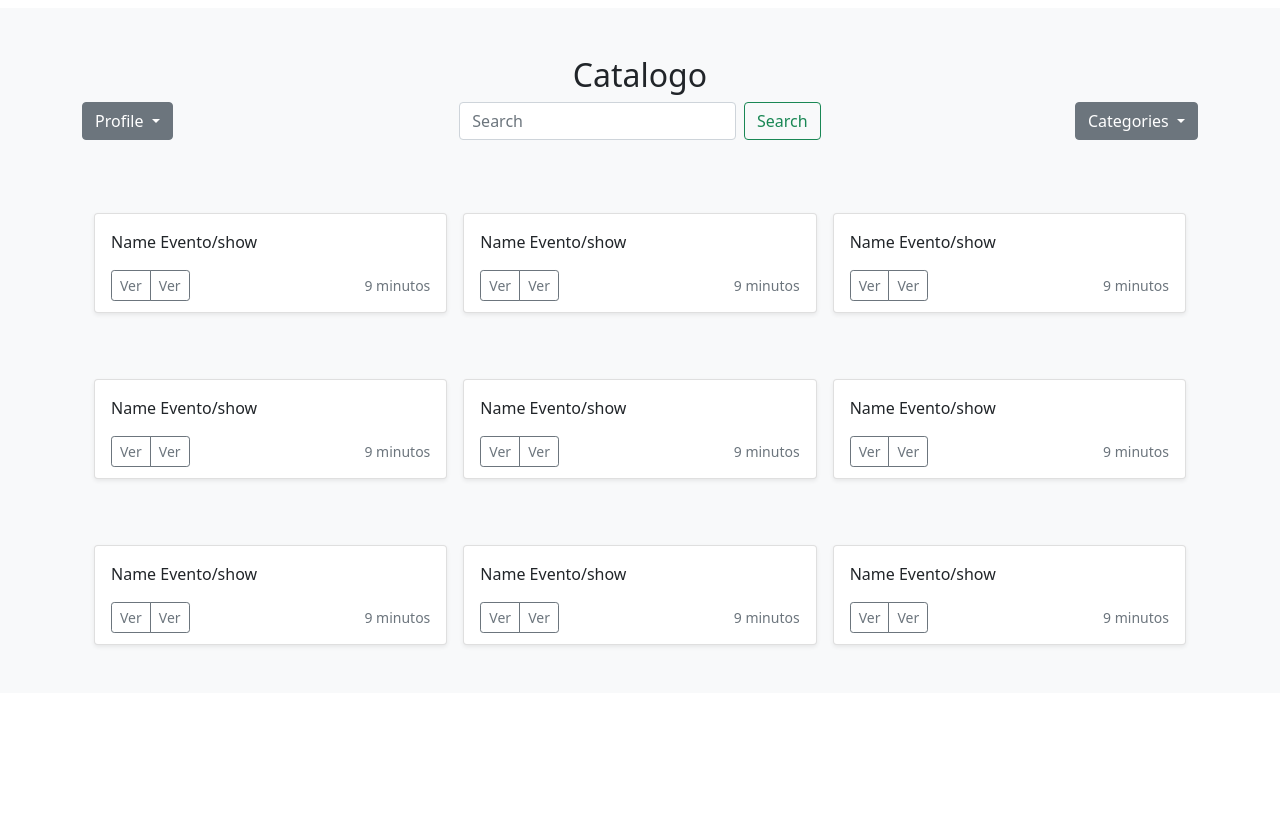
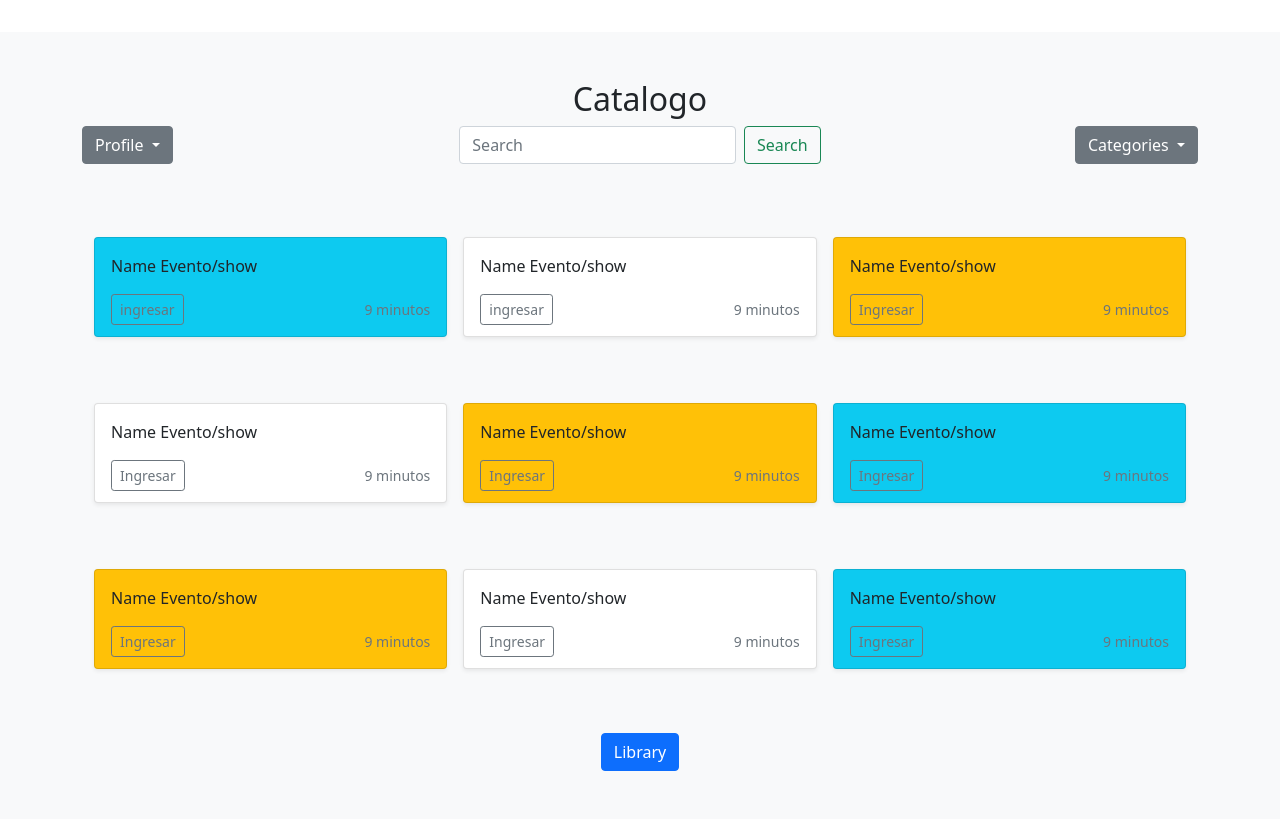
Before and after one commit to AbrahamLugoRamirez/RAVII, a PHP site: page /html/catalogo.html in a window 1280 px wide. Shown: the part 56-875 px from the top of the page. Before the commit the page ends 704 px from the top, so only its background shows below. Run offline with PHP 8.4, Linux system fonts and the light colour scheme.

Commit message:
Ingresar Room

```diff
--- a/html/catalogo.html
+++ b/html/catalogo.html
@@ -14,6 +14,7 @@
     <title>RAVII</title>
   </head>
   <body>
+    <div id="up"><a>a</a></div>
     <nav class="navbar navbar-expand-lg navbar-dark bg-dark fixed-top">
         <div class="container-fluid">
           <a class="navbar-brand" href="../index.html">RAVII</a>
@@ -24,7 +25,7 @@
           <div class="collapse navbar-collapse" id="navbarNavDropdown">
             <ul class="navbar-nav">
               <li class="nav-item">
-                <a class="nav-link " aria-current="page" href="#">Home</a>
+                <a class="nav-link " aria-current="page" href="../index.html">Home</a>
               </li>
               <li class="nav-item">
                 <a class="nav-link active" href="#catalogo">Catalogo</a>
@@ -51,7 +52,8 @@
 
 
 
-  <section class="catalogo" id="catalogo">
+
+  <section class="catalogo " id="catalogo">
     <div class="album py-5 bg-light">
       <div class="padres">
 
@@ -129,8 +131,8 @@
         <div class="container" style="margin-top: 2%;">
 
           <div class="row row-cols-1 row-cols-sm-2 row-cols-md-3 g-3">
-            <div class="col">
-              <div class="card shadow-sm transition1">
+            <div class="col" >
+              <div class="card shadow-sm transition1 text-dark bg-info" >
                 <svg class="bd-placeholder-img card-img-top" width="100%" height="225"
                   xmlns="http://www.w3.org/2000/svg" role="img" aria-label="Placeholder: ظفري"
                   preserveAspectRatio="xMidYMid slice" focusable="false">
@@ -139,12 +141,11 @@
                     dy=".3em">Picture</text>
                 </svg>
 
-                <div class="card-body  ">
+                <div class="card-body ">
                   <p class="card-text">Name Evento/show</p>
                   <div class="d-flex justify-content-between align-items-center">
                     <div class="btn-group">
-                      <button type="button" class="btn btn-sm btn-outline-secondary">Ver</button>
-                      <button type="button" class="btn btn-sm btn-outline-secondary">Ver</button>
+                      <button type="button" class="btn btn-sm btn-outline-secondary" onclick="room()">ingresar</button>
                     </div>
                     <small class="text-muted">9 minutos</small>
                   </div>
@@ -165,8 +166,7 @@
                   <p class="card-text">Name Evento/show</p>
                   <div class="d-flex justify-content-between align-items-center">
                     <div class="btn-group">
-                      <button type="button" class="btn btn-sm btn-outline-secondary">Ver</button>
-                      <button type="button" class="btn btn-sm btn-outline-secondary">Ver</button>
+                      <button type="button" class="btn btn-sm btn-outline-secondary" onclick="room()">ingresar</button>
                     </div>
                     <small class="text-muted">9 minutos</small>
                   </div>
@@ -174,7 +174,7 @@
               </div>
             </div>
             <div class="col">
-              <div class="card shadow-sm transition1">
+              <div class="card shadow-sm transition1 text-dark bg-warning">
                 <svg class="bd-placeholder-img card-img-top" width="100%" height="225"
                   xmlns="http://www.w3.org/2000/svg" role="img" aria-label="Placeholder: ظفري"
                   preserveAspectRatio="xMidYMid slice" focusable="false">
@@ -187,8 +187,7 @@
                   <p class="card-text">Name Evento/show</p>
                   <div class="d-flex justify-content-between align-items-center">
                     <div class="btn-group">
-                      <button type="button" class="btn btn-sm btn-outline-secondary">Ver</button>
-                      <button type="button" class="btn btn-sm btn-outline-secondary">Ver</button>
+                      <button type="button" class="btn btn-sm btn-outline-secondary" onclick="room()">Ingresar</button>
                     </div>
                     <small class="text-muted">9 minutos</small>
                   </div>
@@ -210,8 +209,71 @@
                   <p class="card-text">Name Evento/show</p>
                   <div class="d-flex justify-content-between align-items-center">
                     <div class="btn-group">
-                      <button type="button" class="btn btn-sm btn-outline-secondary">Ver</button>
-                      <button type="button" class="btn btn-sm btn-outline-secondary">Ver</button>
+                      <button type="button" class="btn btn-sm btn-outline-secondary" onclick="room()">Ingresar</button>
+                    </div>
+                    <small class="text-muted">9 minutos</small>
+                  </div>
+                </div>
+              </div>
+            </div>
+            <div class="col">
+              <div class="card shadow-sm transition1 text-dark bg-warning">
+                <svg class="bd-placeholder-img card-img-top" width="100%" height="225"
+                  xmlns="http://www.w3.org/2000/svg" role="img" aria-label="Placeholder: ظفري"
+                  preserveAspectRatio="xMidYMid slice" focusable="false">
+                  <title>Placeholder</title>
+                  <rect width="100%" height="100%" fill="#55595c" /><text x="50%" y="50%" fill="#eceeef"
+                    dy=".3em">Picture</text>
+                </svg>
+
+                <div class="card-body">
+                  <p class="card-text">Name Evento/show</p>
+                  <div class="d-flex justify-content-between align-items-center">
+                    <div class="btn-group">
+                      <button type="button" class="btn btn-sm btn-outline-secondary" onclick="room()">Ingresar</button>
+                    </div>
+                    <small class="text-muted">9 minutos</small>
+                  </div>
+                </div>
+              </div>
+            </div>
+            <div class="col">
+              <div class="card shadow-sm transition1 text-dark bg-info">
+                <svg class="bd-placeholder-img card-img-top" width="100%" height="225"
+                  xmlns="http://www.w3.org/2000/svg" role="img" aria-label="Placeholder: ظفري"
+                  preserveAspectRatio="xMidYMid slice" focusable="false">
+                  <title>Placeholder</title>
+                  <rect width="100%" height="100%" fill="#55595c" /><text x="50%" y="50%" fill="#eceeef"
+                    dy=".3em">Picture</text>
+                </svg>
+
+                <div class="card-body">
+                  <p class="card-text">Name Evento/show</p>
+                  <div class="d-flex justify-content-between align-items-center">
+                    <div class="btn-group">
+                      <button type="button" class="btn btn-sm btn-outline-secondary" onclick="room()">Ingresar</button>
+                    </div>
+                    <small class="text-muted">9 minutos</small>
+                  </div>
+                </div>
+              </div>
+            </div>
+
+            <div class="col">
+              <div class="card shadow-sm transition1 text-dark bg-warning">
+                <svg class="bd-placeholder-img card-img-top" width="100%" height="225"
+                  xmlns="http://www.w3.org/2000/svg" role="img" aria-label="Placeholder: ظفري"
+                  preserveAspectRatio="xMidYMid slice" focusable="false">
+                  <title>Placeholder</title>
+                  <rect width="100%" height="100%" fill="#55595c" /><text x="50%" y="50%" fill="#eceeef"
+                    dy=".3em">Picture</text>
+                </svg>
+
+                <div class="card-body">
+                  <p class="card-text">Name Evento/show</p>
+                  <div class="d-flex justify-content-between align-items-center">
+                    <div class="btn-group">
+                      <button type="button" class="btn btn-sm btn-outline-secondary" onclick="room()">Ingresar</button>
                     </div>
                     <small class="text-muted">9 minutos</small>
                   </div>
@@ -232,8 +294,7 @@
                   <p class="card-text">Name Evento/show</p>
                   <div class="d-flex justify-content-between align-items-center">
                     <div class="btn-group">
-                      <button type="button" class="btn btn-sm btn-outline-secondary">Ver</button>
-                      <button type="button" class="btn btn-sm btn-outline-secondary">Ver</button>
+                      <button type="button" class="btn btn-sm btn-outline-secondary" onclick="room()">Ingresar</button>
                     </div>
                     <small class="text-muted">9 minutos</small>
                   </div>
@@ -241,7 +302,7 @@
               </div>
             </div>
             <div class="col">
-              <div class="card shadow-sm transition1">
+              <div class="card shadow-sm transition1 text-dark bg-info">
                 <svg class="bd-placeholder-img card-img-top" width="100%" height="225"
                   xmlns="http://www.w3.org/2000/svg" role="img" aria-label="Placeholder: ظفري"
                   preserveAspectRatio="xMidYMid slice" focusable="false">
@@ -254,75 +315,7 @@
                   <p class="card-text">Name Evento/show</p>
                   <div class="d-flex justify-content-between align-items-center">
                     <div class="btn-group">
-                      <button type="button" class="btn btn-sm btn-outline-secondary">Ver</button>
-                      <button type="button" class="btn btn-sm btn-outline-secondary">Ver</button>
-                    </div>
-                    <small class="text-muted">9 minutos</small>
-                  </div>
-                </div>
-              </div>
-            </div>
-
-            <div class="col">
-              <div class="card shadow-sm transition1">
-                <svg class="bd-placeholder-img card-img-top" width="100%" height="225"
-                  xmlns="http://www.w3.org/2000/svg" role="img" aria-label="Placeholder: ظفري"
-                  preserveAspectRatio="xMidYMid slice" focusable="false">
-                  <title>Placeholder</title>
-                  <rect width="100%" height="100%" fill="#55595c" /><text x="50%" y="50%" fill="#eceeef"
-                    dy=".3em">Picture</text>
-                </svg>
-
-                <div class="card-body">
-                  <p class="card-text">Name Evento/show</p>
-                  <div class="d-flex justify-content-between align-items-center">
-                    <div class="btn-group">
-                      <button type="button" class="btn btn-sm btn-outline-secondary">Ver</button>
-                      <button type="button" class="btn btn-sm btn-outline-secondary">Ver</button>
-                    </div>
-                    <small class="text-muted">9 minutos</small>
-                  </div>
-                </div>
-              </div>
-            </div>
-            <div class="col">
-              <div class="card shadow-sm transition1">
-                <svg class="bd-placeholder-img card-img-top" width="100%" height="225"
-                  xmlns="http://www.w3.org/2000/svg" role="img" aria-label="Placeholder: ظفري"
-                  preserveAspectRatio="xMidYMid slice" focusable="false">
-                  <title>Placeholder</title>
-                  <rect width="100%" height="100%" fill="#55595c" /><text x="50%" y="50%" fill="#eceeef"
-                    dy=".3em">Picture</text>
-                </svg>
-
-                <div class="card-body">
-                  <p class="card-text">Name Evento/show</p>
-                  <div class="d-flex justify-content-between align-items-center">
-                    <div class="btn-group">
-                      <button type="button" class="btn btn-sm btn-outline-secondary">Ver</button>
-                      <button type="button" class="btn btn-sm btn-outline-secondary">Ver</button>
-                    </div>
-                    <small class="text-muted">9 minutos</small>
-                  </div>
-                </div>
-              </div>
-            </div>
-            <div class="col">
-              <div class="card shadow-sm transition1">
-                <svg class="bd-placeholder-img card-img-top" width="100%" height="225"
-                  xmlns="http://www.w3.org/2000/svg" role="img" aria-label="Placeholder: ظفري"
-                  preserveAspectRatio="xMidYMid slice" focusable="false">
-                  <title>Placeholder</title>
-                  <rect width="100%" height="100%" fill="#55595c" /><text x="50%" y="50%" fill="#eceeef"
-                    dy=".3em">Picture</text>
-                </svg>
-
-                <div class="card-body">
-                  <p class="card-text">Name Evento/show</p>
-                  <div class="d-flex justify-content-between align-items-center">
-                    <div class="btn-group">
-                      <button type="button" class="btn btn-sm btn-outline-secondary">Ver</button>
-                      <button type="button" class="btn btn-sm btn-outline-secondary">Ver</button>
+                      <button type="button" class="btn btn-sm btn-outline-secondary"onclick="room()">Ingresar</button>
                     </div>
                     <small class="text-muted">9 minutos</small>
                   </div>
@@ -333,8 +326,20 @@
         </div>
       </div>
 
+      <div class="padres" style="margin-top: 5%;">
+
+        <button type="button" class="btn btn-primary" onclick="reload()" href="#catalogo">Library</button>
+
+
+
+      </div>
+
 
   </section>
+
+  <script>
+       window.location = "#up";
+  </script>
 
 
 
--- a/style/style.css
+++ b/style/style.css
@@ -3,6 +3,7 @@
     background: linear-gradient(to bottom right, #8AF6E6, pink);
     height: 100;
 }
+
 .padre{
     height: 100vh;
     /*IMPORTANTE*/
```
Also changed, not shown: index.html (+0 -8 lines), scripts/scripts.js (+9 -0 lines), html/room.html (added).
